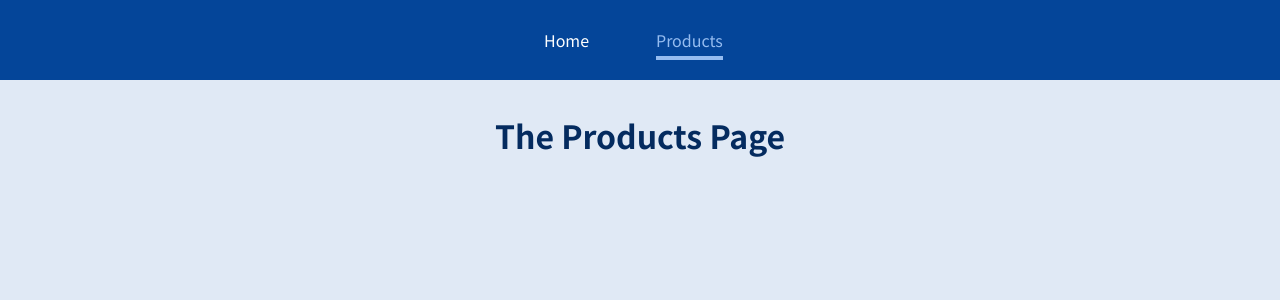
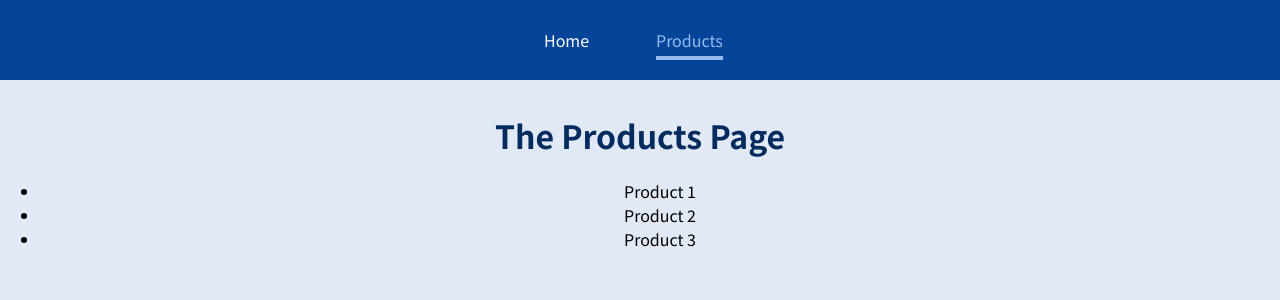
Before and after one commit to Rasyidannas/react-the-complete-guide-courses, a JavaScript app in the folder my-code/building-multipages/: page /products in a window 1280 px wide. Shown: the top 300 px of the page. Built offline with nearby package versions, Linux system fonts and the light colour scheme.

Commit message:
20/13. Adding Links for Dynamic Routes.mp4

```diff
--- a/my-code/building-multipages/src/App.js
+++ b/my-code/building-multipages/src/App.js
@@ -8,6 +8,7 @@
 import ProductPage from "./pages/Products";
 import RootLayout from "./pages/Root";
 import ErrorPage from "./pages/Error";
+import ProductDetailPage from "./pages/ProductDetail";
 
 // const routerDefinitions = createRoutesFromElements(
 //   <Route>
@@ -26,6 +27,7 @@
     children: [
       { path: "/", element: <HomePage /> },
       { path: "/products", element: <ProductPage /> },
+      { path: "/product/:productId", element: <ProductDetailPage /> }
     ],
   },
 ]);
--- /dev/null
+++ b/my-code/building-multipages/src/pages/ProductDetail.js
@@ -0,0 +1,14 @@
+import { useParams } from "react-router-dom";
+
+function ProductDetailPage() {
+  const params = useParams();
+
+  return (
+    <>
+      <h1>Product Details!</h1>
+      <p>{params.productId}</p>
+    </>
+  );
+}
+
+export default ProductDetailPage;
--- a/my-code/building-multipages/src/pages/Products.js
+++ b/my-code/building-multipages/src/pages/Products.js
@@ -1,5 +1,14 @@
 function ProductPage() {
-    return <h1>The Products Page</h1>
+  return (
+    <>
+      <h1>The Products Page</h1>
+      <ul>
+        <li>Product 1</li>
+        <li>Product 2</li>
+        <li>Product 3</li>
+      </ul>
+    </>
+  );
 }
 
 export default ProductPage;
```
